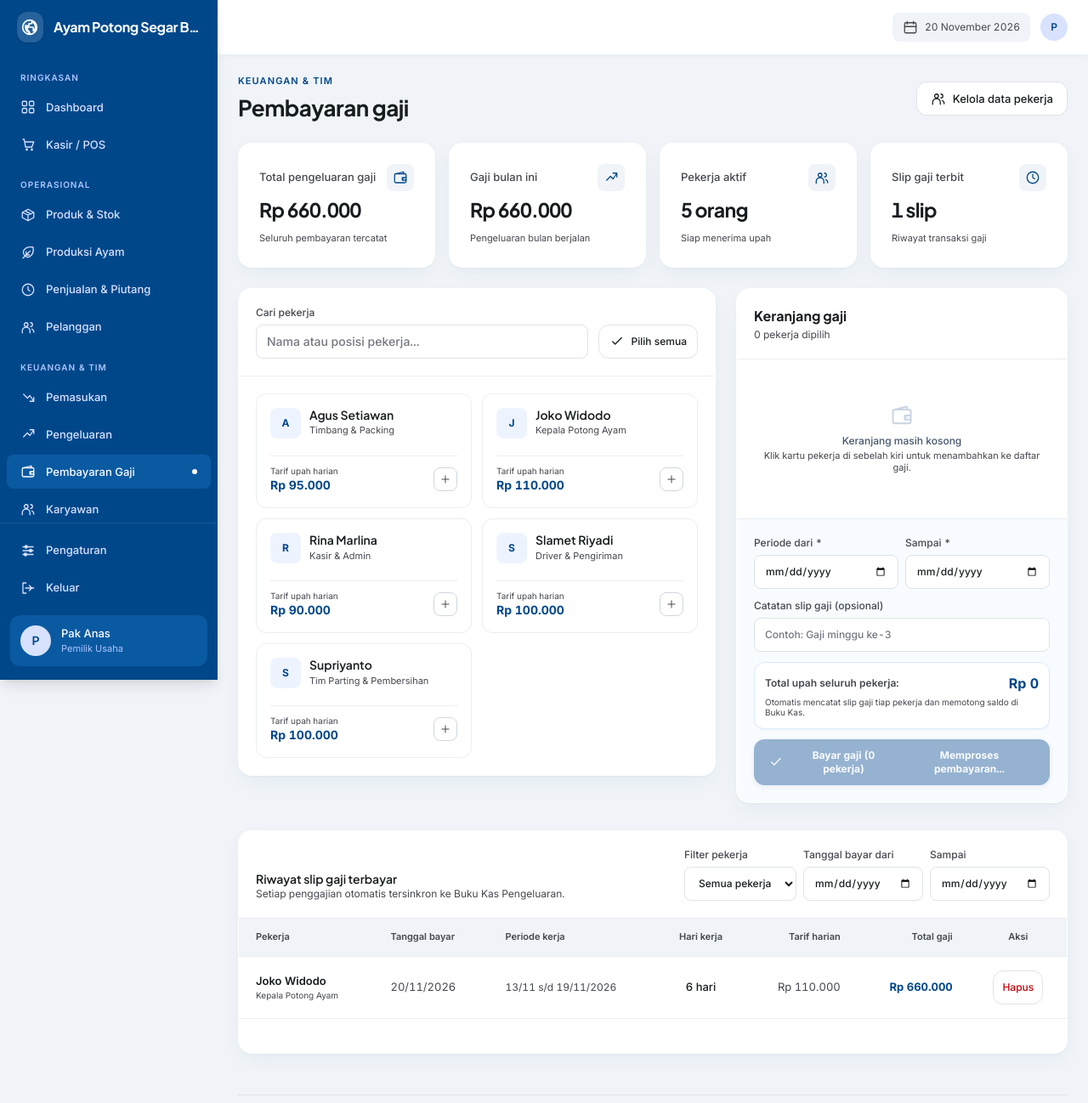
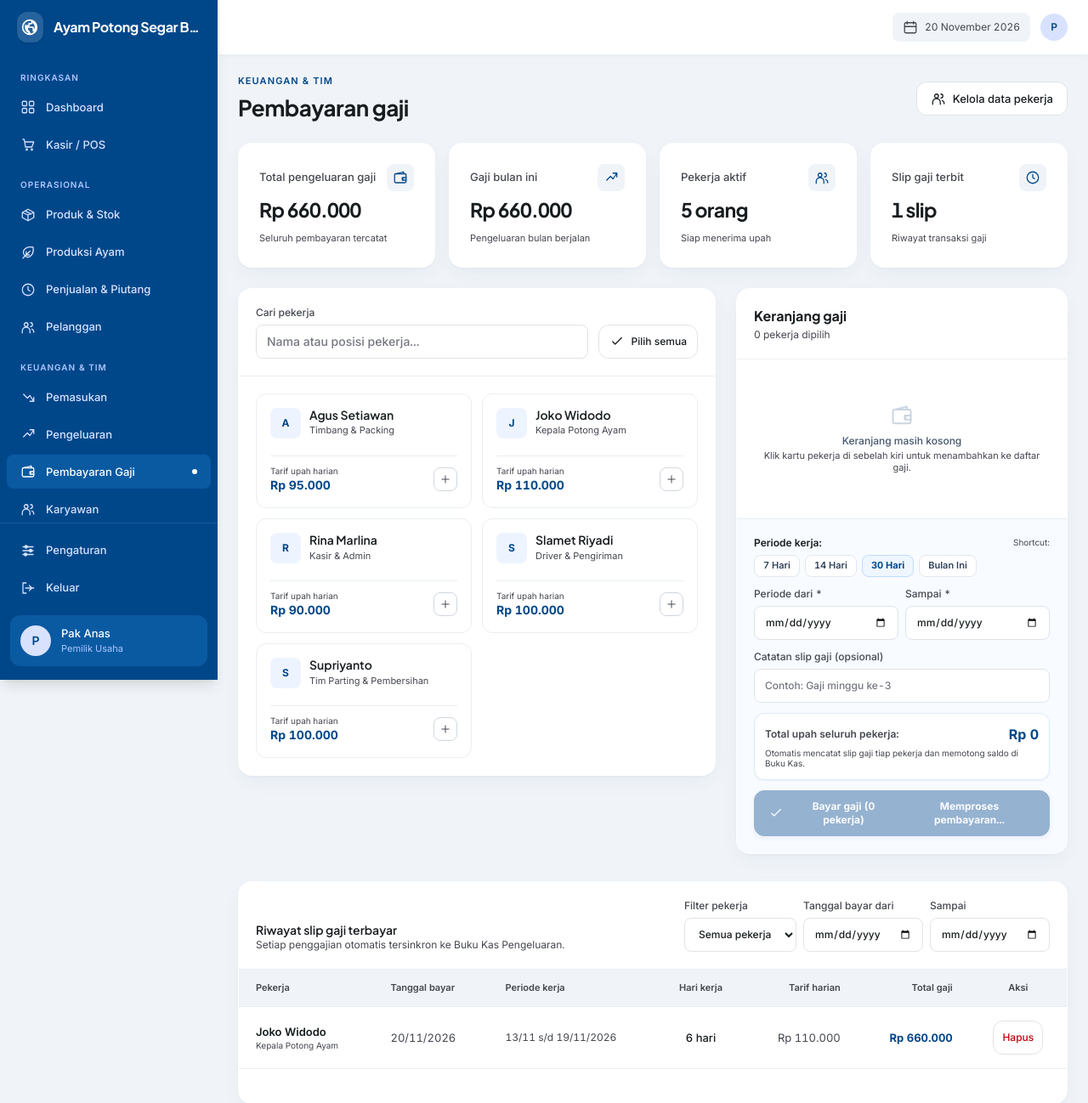
Before and after one commit to giestar-id/ayam-potong, a Laravel app: page /payrolls in a window 1280 px wide. Shown: the top 1298 px of the page at 85% size. Run offline with Laravel 12, Linux system fonts and the light colour scheme; a user stored in the database is signed in; data comes from the database, SQL or seed files in the repository; style sheets or scripts are compiled from the project's sources; some libraries are stand-ins or nearby versions.

Commit message:
feat: add 30-day and period shortcuts for payroll

```diff
--- a/app/Livewire/Payrolls/Index.php
+++ b/app/Livewire/Payrolls/Index.php
@@ -103,6 +103,33 @@ class Index extends Component
         if (isset($this->cart[$employeeId])) {
             $current = (float) ($this->cart[$employeeId]['days'] ?? 0);
             $this->cart[$employeeId]['days'] = max(0.5, $current - $amount);
+        }
+    }
+
+    public function setPeriodShortcut(int|string $days): void
+    {
+        $today = now();
+        $this->payment_date = $today->toDateString();
+        $this->period_end = $today->toDateString();
+
+        if ($days === 'month') {
+            $this->period_start = $today->copy()->startOfMonth()->toDateString();
+            $targetDays = min(31, $today->day);
+        } else {
+            $daysInt = (int) $days;
+            $this->period_start = $today->copy()->subDays($daysInt - 1)->toDateString();
+            $targetDays = min(31, $daysInt);
+        }
+
+        foreach ($this->cart as $empId => $item) {
+            $this->cart[$empId]['days'] = $targetDays;
+        }
+    }
+
+    public function setAllCartDays(float $days): void
+    {
+        foreach ($this->cart as $empId => $item) {
+            $this->cart[$empId]['days'] = min(31, max(0.5, $days));
         }
     }
 
--- a/resources/views/livewire/payrolls/index.blade.php
+++ b/resources/views/livewire/payrolls/index.blade.php
@@ -125,6 +125,17 @@
             </div>
 
             <!-- List Karyawan Terpilih di Keranjang -->
+            @if(count($cart) > 0)
+                <div class="flex items-center justify-between px-4 pt-3 text-[11px] text-brand-textGray border-b border-[#eaeef2] pb-2">
+                    <span class="font-semibold text-brand-textDark">Set hari kerja:</span>
+                    <div class="flex items-center gap-1">
+                        <button type="button" wire:click="setAllCartDays(6)" class="rounded bg-slate-100 px-1.5 py-0.5 font-medium text-slate-700 hover:bg-slate-200">6 hr</button>
+                        <button type="button" wire:click="setAllCartDays(7)" class="rounded bg-slate-100 px-1.5 py-0.5 font-medium text-slate-700 hover:bg-slate-200">7 hr</button>
+                        <button type="button" wire:click="setAllCartDays(26)" class="rounded bg-slate-100 px-1.5 py-0.5 font-medium text-slate-700 hover:bg-slate-200">26 hr</button>
+                        <button type="button" wire:click="setAllCartDays(30)" class="rounded bg-blue-100 px-1.5 py-0.5 font-bold text-brand-primary hover:bg-blue-200">30 hr</button>
+                    </div>
+                </div>
+            @endif
             <div class="max-h-72 overflow-y-auto divide-y divide-[#eaeef2] p-4 sm:p-5">
                 @forelse($cartLines as $empId => $item)
                     <div wire:key="cart-item-{{ $empId }}" class="py-3 first:pt-0 last:pb-0">
@@ -177,6 +188,27 @@
 
             <!-- Form Parameter & Checkout -->
             <form wire:submit="checkout" class="border-t border-[#eaeef2] bg-[#f8fbff] p-4 sm:p-5 space-y-3">
+                <div>
+                    <div class="mb-1.5 flex items-center justify-between text-xs">
+                        <span class="font-semibold text-brand-textDark">Periode kerja:</span>
+                        <span class="text-[10px] text-brand-textGray">Shortcut:</span>
+                    </div>
+                    <div class="flex items-center gap-1.5 mb-2">
+                        <button type="button" wire:click="setPeriodShortcut(7)" class="rounded-lg border border-slate-200 bg-white px-2.5 py-1 text-[11px] font-semibold text-slate-700 hover:border-brand-primary hover:text-brand-primary hover:bg-blue-50 transition-colors">
+                            7 Hari
+                        </button>
+                        <button type="button" wire:click="setPeriodShortcut(14)" class="rounded-lg border border-slate-200 bg-white px-2.5 py-1 text-[11px] font-semibold text-slate-700 hover:border-brand-primary hover:text-brand-primary hover:bg-blue-50 transition-colors">
+                            14 Hari
+                        </button>
+                        <button type="button" wire:click="setPeriodShortcut(30)" class="rounded-lg border border-blue-200 bg-blue-50 px-2.5 py-1 text-[11px] font-bold text-brand-primary hover:bg-blue-100 transition-colors">
+                            30 Hari
+                        </button>
+                        <button type="button" wire:click="setPeriodShortcut('month')" class="rounded-lg border border-slate-200 bg-white px-2.5 py-1 text-[11px] font-semibold text-slate-700 hover:border-brand-primary hover:text-brand-primary hover:bg-blue-50 transition-colors">
+                            Bulan Ini
+                        </button>
+                    </div>
+                </div>
+
                 <div class="grid grid-cols-2 gap-2 text-xs">
                     <label class="field">
                         Periode dari *
```
